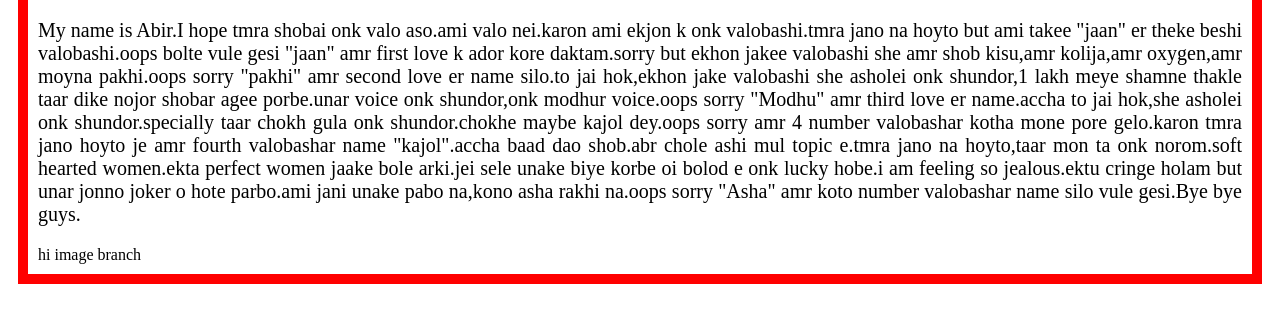
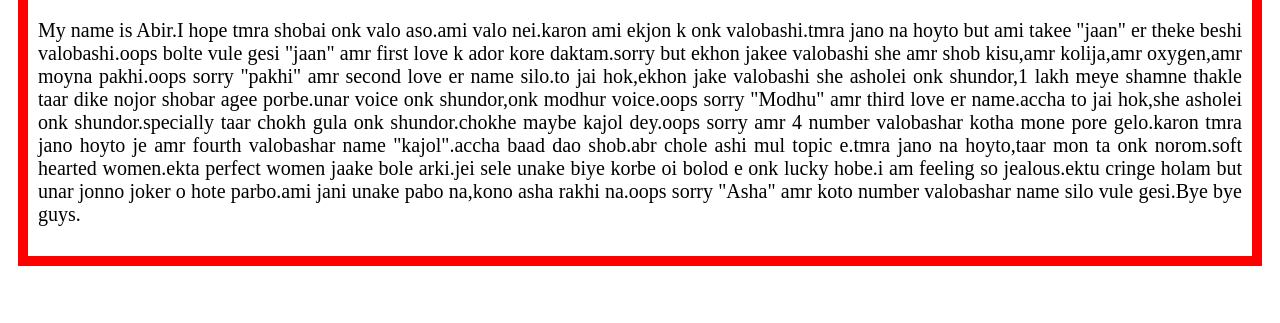
Before and after one commit to Abirrahman2/my-first-repo, a plain HTML site: page index.html in a window 1280 px wide. Shown: the part 91-414 px from the top of the page. Drawn offline with Linux system fonts and the light colour scheme.

Commit message:
hi removed

```diff
--- a/index.html
+++ b/index.html
@@ -26,7 +26,7 @@
        <h1>HELLO EVERYONE</h1>
        <p>My name is Abir.I hope tmra shobai onk valo aso.ami valo nei.karon ami ekjon k onk valobashi.tmra jano na hoyto but ami takee "jaan" er theke beshi valobashi.oops bolte vule gesi "jaan" amr first love k ador kore daktam.sorry but ekhon jakee valobashi she amr shob kisu,amr kolija,amr oxygen,amr moyna pakhi.oops sorry "pakhi" amr second love er name silo.to jai hok,ekhon jake valobashi she asholei onk shundor,1 lakh meye shamne thakle taar dike nojor shobar agee porbe.unar voice onk shundor,onk modhur voice.oops sorry "Modhu" amr third love er name.accha to jai hok,she asholei onk shundor.specially taar chokh gula onk shundor.chokhe maybe kajol dey.oops sorry amr 4 number valobashar kotha mone pore gelo.karon tmra jano hoyto je amr fourth valobashar name "kajol".accha baad dao shob.abr chole ashi mul topic e.tmra jano na hoyto,taar mon ta onk norom.soft hearted women.ekta perfect women jaake bole arki.jei sele unake biye korbe oi bolod e onk lucky hobe.i am feeling so jealous.ektu cringe holam but unar jonno joker o hote parbo.ami jani unake pabo na,kono asha rakhi na.oops sorry "Asha" amr koto number valobashar name silo vule gesi.Bye bye guys.
        </p>
-       hi image branch
+
 
    </div>
 </body>
```
